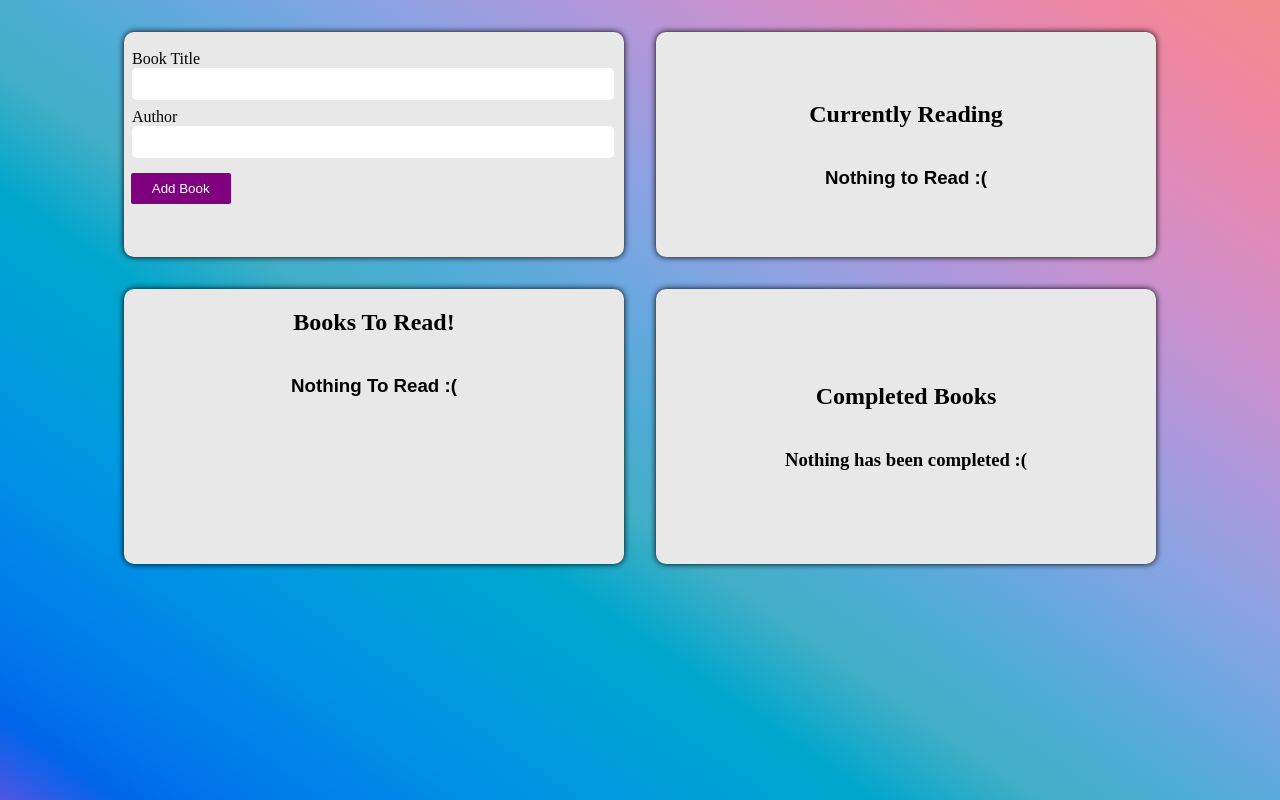
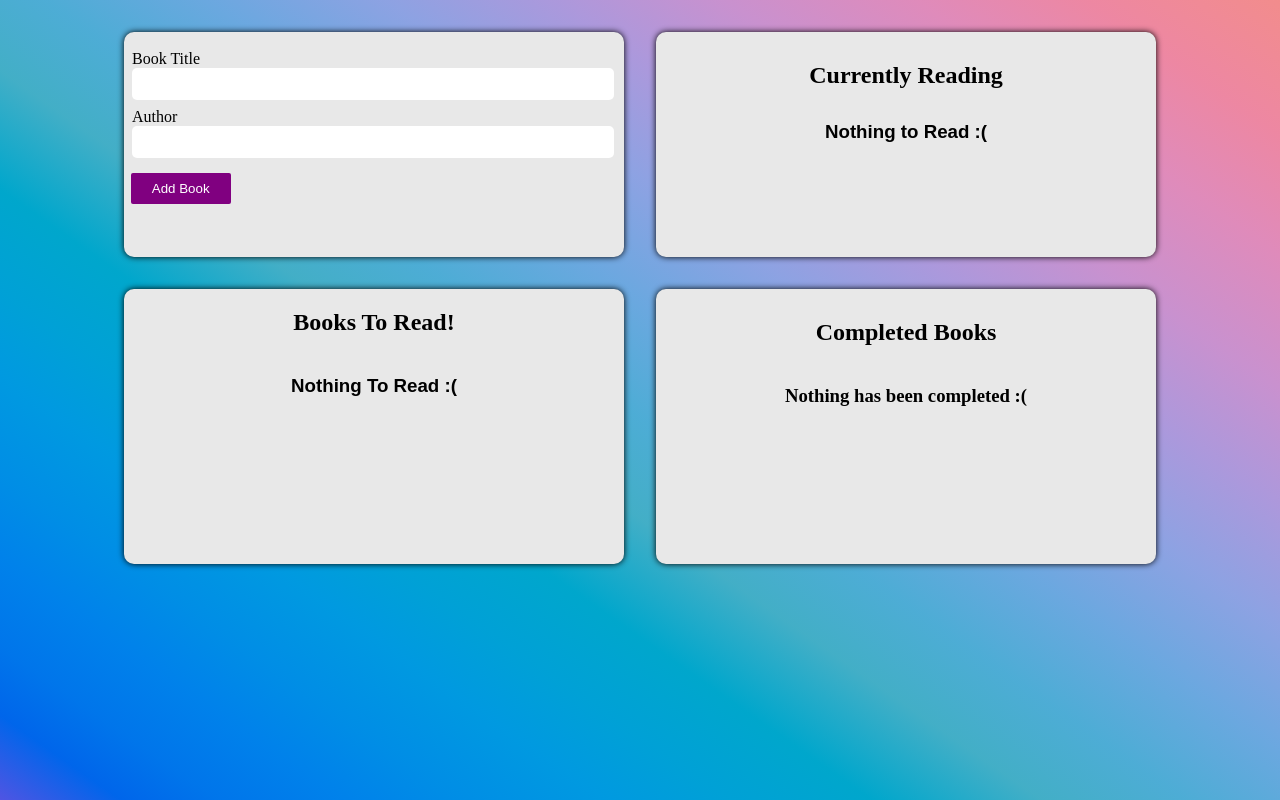
Before and after one commit to stefanomusicman/first-app, a React (Create React App) app: page / in a window 1280 px wide. Built offline with nearby package versions, Linux system fonts and the light colour scheme; a web font is replaced by a local one.

Commit message:
react-dnd library has been added

```diff
--- a/package.json
+++ b/package.json
@@ -7,6 +7,8 @@
     "@testing-library/react": "^9.4.1",
     "@testing-library/user-event": "^7.2.1",
     "react": "^17.0.2",
+    "react-dnd": "^14.0.5",
+    "react-dnd-html5-backend": "^14.1.0",
     "react-dom": "^17.0.2",
     "react-icons": "^4.3.1",
     "react-scripts": "4.0.3",
--- a/src/App.js
+++ b/src/App.js
@@ -1,40 +1,43 @@
-import React, { useState, useEffect } from 'react';
+import React from 'react';
+import { DndProvider } from 'react-dnd';
+import { HTML5Backend } from 'react-dnd-html5-backend';
 import './App.css';
-import { DNDContext } from './Components/Context/DNDContext';
 import BookForm from './Components/BookForm/BookForm';
 import BooksToReadContainer from './Components/BooksToRead/BooksToReadContainer';
 import CurrentlyReading from './Components/CurrentlyReading/CurrentlyReading';
 import CompletedBooks from './Components/CompletedBooks/CompletedBooks';
+import { DNDContext } from './Components/Context/DNDContext';
 
-const getSessionOrDefault = (key, defaultValue) => {
-  const stored = sessionStorage.getItem(key);
-  if(stored === null) {
-    return defaultValue;
-  }
-  return JSON.parse(stored);
-}
+// const getSessionOrDefault = (key, defaultValue) => {
+//   const stored = sessionStorage.getItem(key);
+//   if(stored === null) {
+//     return defaultValue;
+//   }
+//   return JSON.parse(stored);
+// }
 
 function App() {
 
-  const [books, setBooks] = useState(getSessionOrDefault('bookInfo', []));
-  useEffect(() => {
-    sessionStorage.setItem('bookInfo', JSON.stringify(books))
-  }, [books]);
+  // const [books, setBooks] = useState(getSessionOrDefault('bookInfo', []));
+  // useEffect(() => {
+  //   sessionStorage.setItem('bookInfo', JSON.stringify(books))
+  // }, [books]);
 
-  const dataTransferHandler = (data) => {
-    setBooks(prevBooks => [data, ...prevBooks]);
-  };
+  // const dataTransferHandler = (data) => {
+  //   setBooks(prevBooks => [data, ...prevBooks]);
+  // };
 
-  const deleteUser = (bookId) => {
-    setBooks((prevBooks) => prevBooks.filter((book) => book.id !== bookId));
-  }
+  // const deleteBook = (bookId) => {
+  //   setBooks((prevBooks) => prevBooks.filter((book) => book.id !== bookId));
+  // }
 
   return (
+    <DndProvider backend={HTML5Backend}>
       <DNDContext>
         <div className='container'>
           <div className='column1'>
-          <BookForm formTransfer={dataTransferHandler}/>
-          <BooksToReadContainer onDeleteUser={deleteUser} data={books} />
+            <BookForm />
+            <BooksToReadContainer />
           </div>
           <div className='column2'>
             <CurrentlyReading />
@@ -42,6 +45,7 @@ function App() {
           </div>
         </div>
       </DNDContext>
+    </DndProvider>
   );
 }
 
--- a/src/Components/BookForm/BookForm.js
+++ b/src/Components/BookForm/BookForm.js
@@ -1,8 +1,11 @@
-import React, { useState } from "react";
+import React, { useState, useContext } from "react";
+import { DragContext } from "../Context/DNDContext";
 import './BookForm.css';
 import ErrorPopup from "../ErrorPopup/ErrorPopup";
 
 const UserForm = (props) => {
+
+    const [books, setBooks] = useContext(DragContext);
 
     const [book, setBook] = useState('');
     const [author, setAuthor] = useState('');
@@ -41,7 +44,7 @@ const UserForm = (props) => {
             return;
         }
 
-        props.formTransfer(formData);
+        setBooks([...books, formData]);
 
         setBook('');
         setAuthor('');
--- a/src/Components/BooksToRead/BookCard.js
+++ b/src/Components/BooksToRead/BookCard.js
@@ -1,6 +1,6 @@
-import React, { useContext, useEffect } from "react";
-import { DragContext } from "../Context/DNDContext";
+import React from "react";
 import styled from 'styled-components';
+import { useDrag } from "react-dnd";
 import { BsTrashFill } from 'react-icons/bs';
 
 const CardContainer = styled.div`
@@ -49,39 +49,31 @@ export const Book = styled.div`
 
 
 
-const UserCard = (props) => {
+const BookCard = (props) => {
 
-    const [cardData, setCardData] = useContext(DragContext)
+    const [{ isDragging }, dragRef] = useDrag({
+        type: 'book',
+        item: { name: props.name, id: props.id, author: props.author },
+        collect: (monitor) => ({
+            isDragging: monitor.isDragging()
+        })
+    })
+
 
     const deleteHandler = () => {
         props.onDelete(props.id )
     }
 
-    const onDragStart = (event, props) => {
-        console.log('dragstart:', props);
-        console.log(event.dataTransfer);
-        event.dataTransfer.setData('props', JSON.stringify(props));
-        setCardData(props); // Synchronization
-    }
-
-    // use effect
-    useEffect(() => {
-        if(cardData === {}) {
-
-        }
-    }, [cardData])
-
-    console.log("rerender", cardData);
-
 
     return (
-        <CardContainer draggable='true' onDragStart={(e) => {onDragStart(e, props)}}>
+        <CardContainer ref={dragRef}>
             <Book>
                 <>{`${props.name} - ${props.author}`}</>
+                {console.log(isDragging, props.name)}
             </Book>
             <ButtonContainer><BsTrashFill style={{width: '1.2em', height: '1.2em'}} onClick={deleteHandler} /></ButtonContainer>
         </CardContainer>
     )
 }
 
-export default UserCard;
+export default BookCard;
--- a/src/Components/BooksToRead/BooksToReadContainer.js
+++ b/src/Components/BooksToRead/BooksToReadContainer.js
@@ -1,4 +1,6 @@
-import React from "react";
+import React, { useContext } from "react";
+import { DragContext } from "../Context/DNDContext";
+import { useDrop } from "react-dnd";
 import BookCard from "./BookCard";
 import styled from "styled-components";
 
@@ -34,17 +36,29 @@ const Header = styled.h2`
     font-family: 'Baloo Bhaijaan 2';
 `
 
-const onDragOver = (event) => {
-    event.preventDefault();
-}
 
-const UsersContainer = (props) => {
+const UsersContainer = () => {
+
+    const [books, setBooks] = useContext(DragContext);
+    const [{ isOver }, dropRef] = useDrop({
+        accept: 'book',
+        drop: (item) => setBooks((books) => !books.includes(item.name) ? [...books, item] : books),
+        collect: (monitor) => ({
+            isOver: monitor.isOver()
+        })
+    })
+
+    const deleteBook = (bookId) => {
+        setBooks((prevBooks) => prevBooks.filter((book) => book.id !== bookId));
+    }
 
     return (
-        <UsersBox onDragOver={(e) => {onDragOver(e)}}>
+        <UsersBox ref={dropRef}>
             <Header>Books To Read!</Header>
-            {props.data.map((book) => <BookCard onDelete={props.onDeleteUser} id={book.id} key={book.id} name={book.name} author={book.author} />)}
-            {props.data.length === 0 && <h3>Nothing To Read :(</h3>}
+            {books.map((book) => <BookCard onDelete={deleteBook} id={book.id} key={book.id} name={book.name} author={book.author} />)}
+            {books.length === 0 && <h3>Nothing To Read :(</h3>}
+            {console.log(isOver)}
+            {console.log(books)}
         </UsersBox>
     )
 }
--- a/src/Components/CompletedBooks/CompletedBooks.js
+++ b/src/Components/CompletedBooks/CompletedBooks.js
@@ -1,7 +1,8 @@
-import React from "react";
+import React, { useState } from "react";
+import { useDrop } from "react-dnd";
 import styled from "styled-components";
-
-const CompletedBooks = () => {
+import { BooksContainer } from "../CurrentlyReading/CurrentlyReading";
+import BookCard from "../BooksToRead/BookCard";
 
 const CompletedBooksBox = styled.div`
     display: flex;
@@ -22,18 +23,31 @@ const CompletedBooks = () => {
 font-family: 'Baloo Bhaijaan 2';
 `
 
-    const onDragOver = (event) => {
-        event.preventDefault();
+
+const CompletedBooks = () => {
+
+    const [completedBooks, setCompletedBooks] = useState([]);
+    const [{ isOver }, dropRef] = useDrop({
+        accept: 'book',
+        drop: (item) => setCompletedBooks((completedBooks) => !completedBooks.includes(item) ? [...completedBooks, item] : completedBooks),
+        collect: (monitor) => ({
+            isOver: monitor.isOver()
+        })
+    })
+
+    const deleteBook = (bookId) => {
+        setCompletedBooks((prevBooks) => prevBooks.filter((book) => book.id !== bookId));
     }
 
-    const onDrop = (event) => {
-        event.preventDefault();
-    }
 
     return(
-        <CompletedBooksBox onDrop={(e) => {onDrop(e)}} onDragOver={(e) => {onDragOver(e)}}>
+        <CompletedBooksBox >
             <Header>Completed Books</Header>
-            <h3>Nothing has been completed :(</h3>
+            <BooksContainer ref={dropRef}>
+                {completedBooks.length === 0 && <h3>Nothing has been completed :(</h3>}
+                {completedBooks.map((book) => <BookCard id={book.id} key={book.id} name={book.name} author={book.author} onDelete={deleteBook}/>)}
+                {console.log(isOver)}
+            </BooksContainer>
         </CompletedBooksBox>
     )
 }
--- a/src/Components/Context/DNDContext.js
+++ b/src/Components/Context/DNDContext.js
@@ -6,10 +6,10 @@ export const DNDContext = (props) => {
 
 
     // {completed: boolean , cardData}
-    const [cardData, setCardData] = useState({});
+    const [books, setBooks] = useState([]);
 
     return(
-        <DragContext.Provider value={[cardData, setCardData]}>
+        <DragContext.Provider value={[books, setBooks]}>
             {props.children}
         </DragContext.Provider>
     )
--- a/src/Components/CurrentlyReading/CurrentlyReading.js
+++ b/src/Components/CurrentlyReading/CurrentlyReading.js
@@ -1,6 +1,7 @@
-import React, { useState, useContext } from "react";
+import React, { useState } from "react";
+import BookCard from "../BooksToRead/BookCard";
+import { useDrop } from "react-dnd";
 import styled from "styled-components";
-import { DragContext } from "../Context/DNDContext";
 
 const CurrentBooksBox = styled.div`
     display: flex;
@@ -16,44 +17,45 @@ const CurrentBooksBox = styled.div`
     padding: 10px 0;
 `
 
+export const BooksContainer = styled.div`
+    display: flex;
+    flex-direction: column;
+    justify-content: flex-start;
+    align-items: center;
+    width: 100%;
+    height: 90%
+`
+
 const Header = styled.h2`
     font-family: 'Baloo Bhaijaan 2';
+    height: 10%;
 `
-const onDrageLeave = (event) => {
-    console.log('drag over');
-    console.log(event.dataTransfer);
-    event.preventDefault();
-
-}
 
 
 
 const CurrentlyReading = () => {
 
-    const [cards, setCards] = useState([]);;
+    const [currentlyReading, setCurrentlyReading] = useState([]);
+    const [{ isOver }, dropRef] = useDrop({
+        accept: 'book',
+        drop: (item) => setCurrentlyReading((currentlyReading) => !currentlyReading.includes(item) ? [...currentlyReading, item] : currentlyReading),
+        collect: (monitor) => ({
+            isOver: monitor.isOver()
+        })
+    })
 
-    const [cardData, setCardData] = useContext(DragContext);
-
-
-    const onDrageLeave = (event) => {
-        console.log('drag over');
-        console.log("Carddata", cardData);
-        if(cardData !== {} && cardData !== null) {
-            setCards([cardData, ...cards]);
-            setCardData({});
-        }
-        event.preventDefault();
+    const deleteBook = (bookId) => {
+        setCurrentlyReading((prevBooks) => prevBooks.filter((book) => book.id !== bookId));
     }
 
-    console.log("cards", cards);
-
     return(
-        <CurrentBooksBox onDragLeave={(e) => {onDrageLeave(e)}} >
+        <CurrentBooksBox>
             <Header>Currently Reading</Header>
-            {cards.length === 0 && <h3>Nothing to Read :(</h3>}
-            <div>
-                {cards.map(book => <div>{book.name}</div>)}
-            </div>
+            <BooksContainer ref={dropRef}>
+                {currentlyReading.map((book) => <BookCard id={book.id} key={book.id} name={book.name} author={book.author} onDelete={deleteBook}/>)}
+                {currentlyReading.length === 0 && <h3>Nothing to Read :(</h3>}
+                {console.log(isOver)}
+            </BooksContainer>
 
         </CurrentBooksBox>
     )
```
Lines whose indentation alone changed are shown as unchanged.
